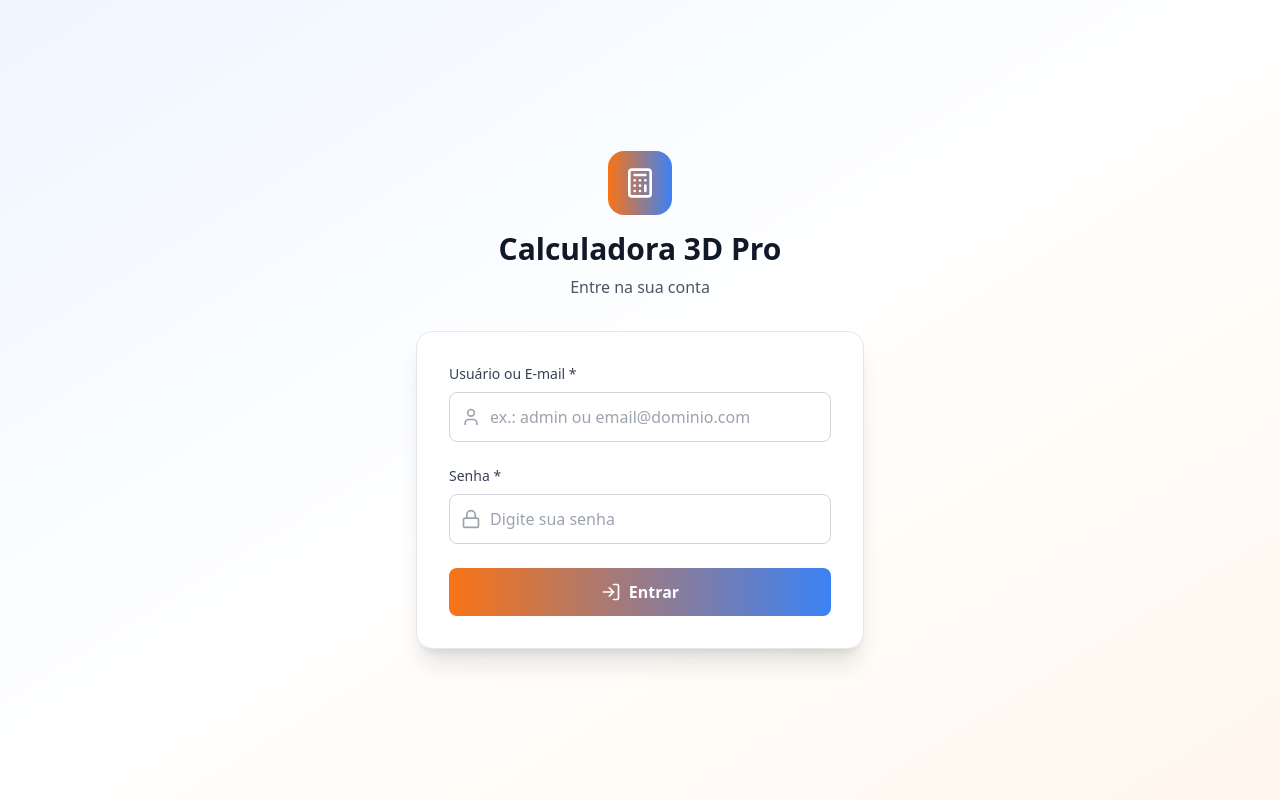
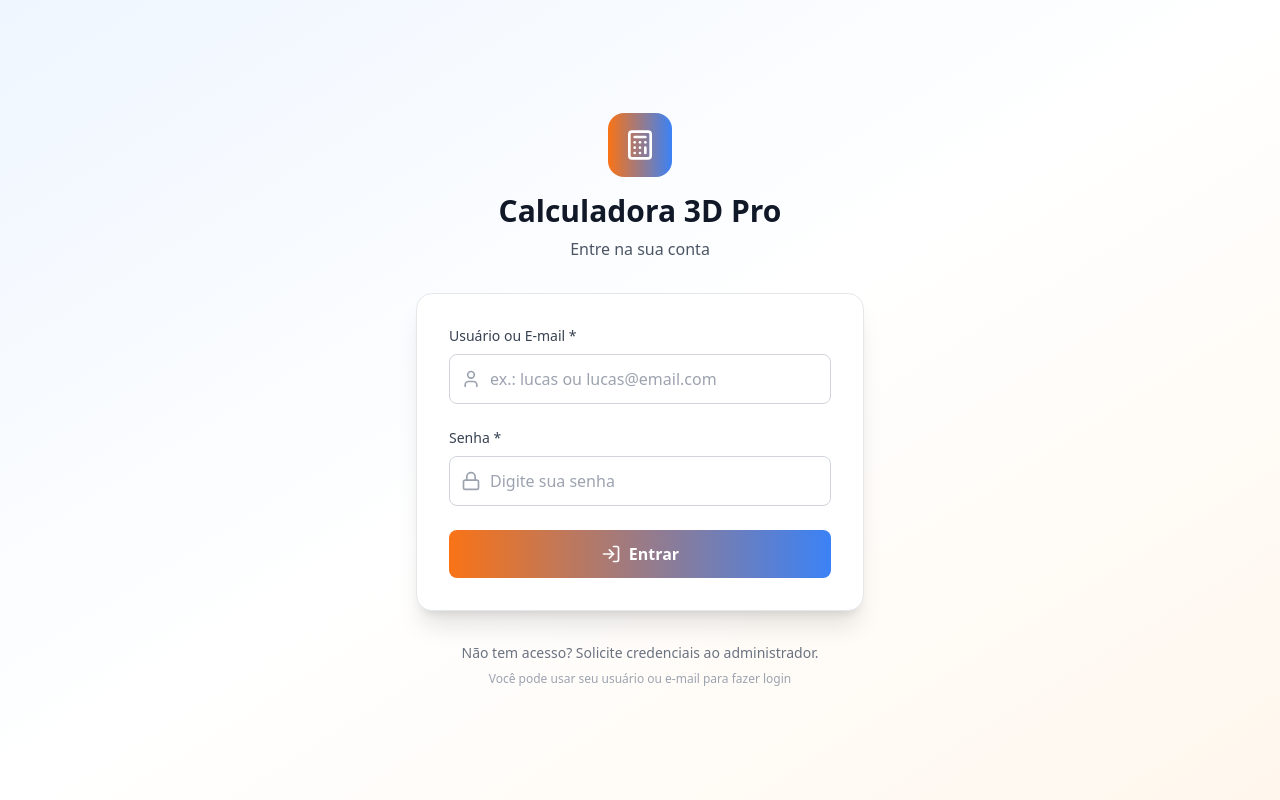
Before and after one commit to lpjuliani/calculadora-3d-pro, a React (Vite) app: page / in a window 1280 px wide. Built offline with nearby package versions, Linux system fonts and the light colour scheme; no server answers.

Commit message:
Update LoginPage.tsx

```diff
--- a/src/components/LoginPage.tsx
+++ b/src/components/LoginPage.tsx
@@ -1,33 +1,46 @@
 import React, { useState } from 'react';
-import { LogIn, Lock, User, Calculator } from 'lucide-react';
+import { Calculator, User, Lock, LogIn } from 'lucide-react';
 import { useAuth } from '../context/AuthContext';
 
 const LoginPage: React.FC = () => {
   const { login, state: authState } = useAuth();
-  const [formData, setFormData] = useState({ username: '', password: '' });
+  const [formData, setFormData] = useState({
+    username: '',
+    password: '',
+  });
   const [error, setError] = useState('');
   const [loading, setLoading] = useState(false);
+  const [showDefaultCredentials, setShowDefaultCredentials] = useState(false);
 
-  const handleSubmit = async (e: React.FormEvent) => {
+  // Mostrar credenciais padrão em produção se não houver usuários
+  React.useEffect(() => {
+    const hasUsers = Object.keys(authState.users).length > 0;
+    const isProduction = typeof window !== 'undefined' && window.location.hostname !== 'localhost';
+    setShowDefaultCredentials(isProduction && !hasUsers);
+  }, [authState.users]);
+
+  const handleSubmit = (e: React.FormEvent) => {
     e.preventDefault();
     setError('');
     setLoading(true);
+
     try {
-      const ok = await login(formData.username, formData.password);
-      if (!ok) {
+      const success = login(formData.username, formData.password);
+      if (!success) {
+        // Verificar se o usuário existe
         const identifier = formData.username.trim().toLowerCase();
-        const userData = Object.values(authState.users).find(
-          (u) =>
-            u.user.username.toLowerCase() === identifier ||
-            (u.user.email || '').toLowerCase() === identifier
+        const userData = Object.values(authState.users).find(u =>
+          u.user.username.toLowerCase() === identifier || u.user.email.toLowerCase() === identifier
         );
-        if (!userData) setError('Usuário não encontrado. Verifique se digitou corretamente.');
-        else if (userData.user.suspended) setError('Acesso suspenso. Entre em contato com o administrador.');
-        else setError('Senha incorreta. Tente novamente.');
-        return;
+
+        if (!userData) {
+          setError('Usuário não encontrado. Verifique se digitou corretamente.');
+        } else if (userData.user.suspended) {
+          setError('Acesso suspenso. Entre em contato com o administrador.');
+        } else {
+          setError('Senha incorreta. Tente novamente.');
+        }
       }
-      // IMPORTANTE: não faça redirect/reload aqui.
-      // O App.tsx vai re-renderizar mostrando o painel ao ver isAuthenticated=true.
     } finally {
       setLoading(false);
     }
@@ -36,62 +49,105 @@ const LoginPage: React.FC = () => {
   return (
     <div className="min-h-screen bg-gradient-to-br from-blue-50 via-white to-orange-50 flex items-center justify-center p-4">
       <div className="max-w-md w-full">
+        {/* Header */}
         <div className="text-center mb-8">
           <div className="w-16 h-16 bg-gradient-to-r from-orange-500 to-blue-500 rounded-2xl flex items-center justify-center mx-auto mb-4">
             <Calculator className="w-8 h-8 text-white" />
           </div>
-          <h1 className="text-3xl font-bold text-gray-900 mb-2">Calculadora 3D Pro</h1>
-          <p className="text-gray-600">Entre na sua conta</p>
+          <h1 className="text-3xl font-bold text-gray-900 mb-2">
+            Calculadora 3D Pro
+          </h1>
+          <p className="text-gray-600">
+            Entre na sua conta
+          </p>
         </div>
 
+        {/* Form */}
         <div className="bg-white rounded-2xl shadow-xl border border-gray-200 p-8">
-          <form onSubmit={handleSubmit} className="space-y-6" autoComplete="on">
+          <form onSubmit={handleSubmit} className="space-y-6">
+            {/* Username */}
             <div>
-              <label className="block text-sm font-medium text-gray-700 mb-2">Usuário ou E-mail *</label>
+              <label className="block text-sm font-medium text-gray-700 mb-2">
+                Usuário ou E-mail *
+              </label>
               <div className="relative">
-                <User className="absolute left-3 top-1/2 -translate-y-1/2 w-5 h-5 text-gray-400" />
+                <User className="absolute left-3 top-1/2 transform -translate-y-1/2 w-5 h-5 text-gray-400" />
                 <input
                   type="text"
                   required
                   value={formData.username}
-                  onChange={(e) => setFormData((p) => ({ ...p, username: e.target.value }))}
+                  onChange={(e) => setFormData(prev => ({ ...prev, username: e.target.value }))}
                   className="w-full pl-10 pr-4 py-3 border border-gray-300 rounded-lg focus:ring-2 focus:ring-blue-500 focus:border-transparent"
-                  placeholder="ex.: admin ou email@dominio.com"
-                  autoComplete="username email"
+                  placeholder="ex.: lucas ou lucas@email.com"
                 />
               </div>
             </div>
 
+            {/* Password */}
             <div>
-              <label className="block text-sm font-medium text-gray-700 mb-2">Senha *</label>
+              <label className="block text-sm font-medium text-gray-700 mb-2">
+                Senha *
+              </label>
               <div className="relative">
-                <Lock className="absolute left-3 top-1/2 -translate-y-1/2 w-5 h-5 text-gray-400" />
+                <Lock className="absolute left-3 top-1/2 transform -translate-y-1/2 w-5 h-5 text-gray-400" />
                 <input
                   type="password"
                   required
                   value={formData.password}
-                  onChange={(e) => setFormData((p) => ({ ...p, password: e.target.value }))}
+                  onChange={(e) => setFormData(prev => ({ ...prev, password: e.target.value }))}
                   className="w-full pl-10 pr-4 py-3 border border-gray-300 rounded-lg focus:ring-2 focus:ring-blue-500 focus:border-transparent"
                   placeholder="Digite sua senha"
-                  autoComplete="current-password"
                 />
               </div>
             </div>
 
+            {/* Error Message */}
             {error && (
               <div className="bg-red-50 border border-red-200 rounded-lg p-4">
-                <p className="text-red-700 text-sm font-medium">{error}</p>
+                <div className="flex items-center">
+                  <svg className="w-5 h-5 text-red-400 mr-2" fill="none" stroke="currentColor" viewBox="0 0 24 24">
+                    <path strokeLinecap="round" strokeLinejoin="round" strokeWidth={2} d="M12 8v4m0 4h.01M21 12a9 9 0 11-18 0 9 9 0 0118 0z" />
+                  </svg>
+                  <p className="text-red-700 text-sm font-medium">{error}</p>
+                </div>
               </div>
             )}
 
+            {/* Submit Button */}
             <button
               type="submit"
               disabled={loading}
               className="w-full bg-gradient-to-r from-orange-500 to-blue-500 text-white font-semibold py-3 px-6 rounded-lg hover:from-orange-600 hover:to-blue-600 transition-all flex items-center justify-center space-x-2 disabled:opacity-50"
             >
-              {loading ? <div className="w-5 h-5 border-2 border-white border-t-transparent rounded-full animate-spin" /> : (<><LogIn className="w-5 h-5" /><span>Entrar</span></>)}
+              {loading ? (
+                <div className="w-5 h-5 border-2 border-white border-t-transparent rounded-full animate-spin" />
+              ) : (
+                <>
+                  <LogIn className="w-5 h-5" />
+                  <span>Entrar</span>
+                </>
+              )}
             </button>
           </form>
+        </div>
+
+        {/* Footer */}
+        <div className="text-center mt-8">
+          {showDefaultCredentials && (
+            <div className="bg-blue-50 border border-blue-200 rounded-lg p-4 mb-4">
+              <p className="text-blue-800 font-medium mb-2">Credenciais padrão:</p>
+              <p className="text-blue-700 text-sm">
+                <strong>Usuário:</strong> admin<br />
+                <strong>Senha:</strong> admin2024
+              </p>
+            </div>
+          )}
+          <p className="text-gray-500 text-sm">
+            Não tem acesso? Solicite credenciais ao administrador.
+          </p>
+          <p className="text-xs text-gray-400 mt-2">
+            Você pode usar seu usuário ou e-mail para fazer login
+          </p>
         </div>
       </div>
     </div>
```
